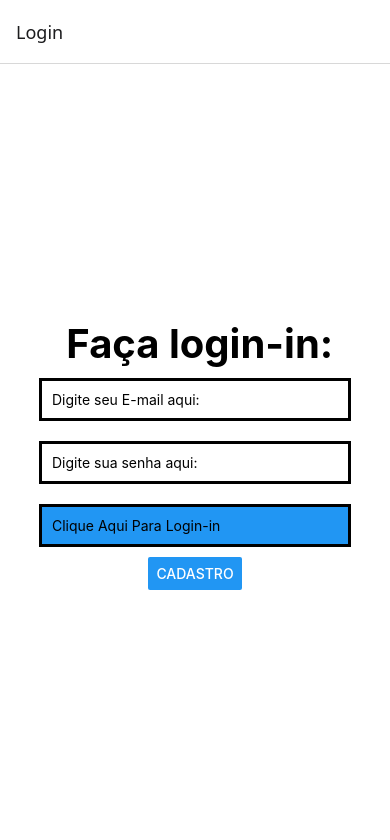
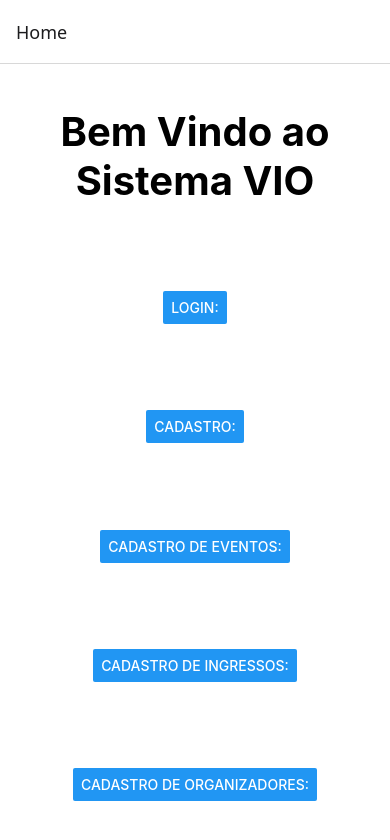
Before and after one commit to JoaoPedroVidal9/LoginApp, a React Native app: screen /Home in a window 390 px wide. Shown: the top 840 px of the page. Built offline with nearby package versions, Linux system fonts and the light colour scheme.

Commit message:
Home e processo do Evento

```diff
--- a/src/App.js
+++ b/src/App.js
@@ -1,5 +1,9 @@
 import Login from './screens/login'
-import Cadastro from "./screens/cadastro";
+import Cad from "./screens/cadastro";
+import CadEve from './screens/cadEventos';
+import CadIngr from './screens/cadIngressos';
+import CadOrg from './screens/cadOrganizadores';
+import Home from './screens/home';
 import {NavigationContainer} from '@react-navigation/native';
 import {createStackNavigator} from '@react-navigation/stack';
 
@@ -10,8 +14,12 @@ export default function App() {
   return (
     <NavigationContainer>
       <Stack.Navigator>
+        <Stack.Screen name='Home' component={Home} />
         <Stack.Screen name="Login" component={Login} />
-        <Stack.Screen name="Cadastro" component={Cadastro} />
+        <Stack.Screen name="Cadastro" component={Cad} />
+        <Stack.Screen name='CadEventos' component={CadEve}/>
+        <Stack.Screen name='CadIngressos' component={CadIngr} />
+        <Stack.Screen name='CadOrganizadores' component={CadOrg} />
       </Stack.Navigator>
     </NavigationContainer>
   );
--- a/src/axios/axios.js
+++ b/src/axios/axios.js
@@ -10,6 +10,9 @@ const api = axios.create({
 const sheets = {
     postLogin:(user)=>api.post('user/login',user),
     postCadas:(user)=>api.post('user',user),
+    postCadEve:(event)=>api.post('evento',event),
+    postCadIngr:(ingresso)=>api.post('ingresso',ingresso),
+    postCadOrg:(org)=>api.post('organizador',org),
 }
 
 export default sheets
--- /dev/null
+++ b/src/screens/cadEventos.js
@@ -0,0 +1,137 @@
+import React, { useState } from "react";
+import {
+  View,
+  Text,
+  TextInput,
+  TouchableOpacity,
+  Alert,
+  StyleSheet,
+  Button,
+} from "react-native";
+import api from "../axios/axios";
+
+export default function CadEventos({navigation}) {
+  const [event, setEvent] = useState({
+// colocar os ngc
+  });
+
+  async function handleCadEve() {
+    await api.postCadEve(event).then(
+      (response) => {
+        Alert.alert("Cadastro Bem Sucedido!", response.data.message);
+        console.log(response.data.message);
+      },
+      (error) => {
+        Alert.alert("Erro,", error.response.data.error);
+        console.log(error.response.error.message);
+      }
+    );
+  }
+
+  return (
+    <View style={styles.container}>
+      <Text style={styles.titulo}> Faça Cadastro do seu Evento:</Text>
+      <TextInput
+        style={styles.inputi}
+        placeholder="Digite o nome dele aqui:"
+        value={user.nome}
+        onChangeText={(value) => {
+          setUser({ ...user, name: value });
+        }}
+      />
+      <TextInput
+        style={styles.inputi}
+        placeholder="Digite seu CPF aqui:"
+        value={user.cpf}
+        onChangeText={(value) => {
+          setUser({ ...user, cpf: value });
+        }}
+      />
+      <TextInput
+        style={styles.inputi}
+        placeholder="Digite seu E-mail aqui:"
+        value={user.email}
+        onChangeText={(value) => {
+          setUser({ ...user, email: value });
+        }}
+      />
+      <TextInput
+        style={styles.inputi}
+        placeholder="Insira sua data de nascimento aqui:"
+        value={user.data_nascimento}
+        onChangeText={(value) => {
+          setUser({ ...user, data_nascimento: value });
+        }}
+      />
+      <TextInput
+        style={styles.inputi}
+        placeholder="Digite sua senha aqui:"
+        secureTextEntry={true}
+        value={user.password}
+        onChangeText={(value) => {
+          setUser({ ...user, password: value });
+        }}
+      />
+      <TouchableOpacity onPress={handleCadEve} style={styles.botao}>
+        <Text>Cadastre-o</Text>
+      </TouchableOpacity>
+      <Button title='Home' onPress={()=>navigation.navigate('Home')}
+      />
+    </View>
+  );
+}
+const styles = StyleSheet.create({
+    container: {
+      flex: 1,
+      backgroundColor: "#fff",
+      alignItems: "center",
+      justifyContent: "center",
+      width: "100%",
+    },
+    titulo: {
+      fontWeight: "bold",
+      fontSize: 40,
+    },
+    box1: {
+      width: 200,
+      height: 200,
+      backgroundColor: "#ff0000",
+    },
+    box2: {
+      width: 200,
+      height: 200,
+      backgroundColor: "#00ff00",
+    },
+    box3: {
+      width: 200,
+      height: 200,
+      backgroundColor: "#0000ff",
+    },
+    box4: {
+      width: 200,
+      height: 200,
+      backgroundColor: "#000000",
+      color:'ffffff'
+    },
+    row:{
+      flexDirection:'row'
+    },
+    texto:{
+      fontWeight:'bold',
+      fontSize:30
+    },
+    inputi:{
+      borderWidth:3,
+      borderColor:'black',
+      width:'80%',
+      padding:10,
+      marginVertical:10
+    },
+    botao:{
+      borderWidth:3,
+      backgroundColor:'#2196f3',
+      width:'80%',
+      padding:10,
+      marginVertical:10
+  }
+  });
--- /dev/null
+++ b/src/screens/cadIngressos.js
@@ -0,0 +1,3 @@
+export default function cadIngr({navigation}){
+
+}
--- /dev/null
+++ b/src/screens/cadOrganizadores.js
@@ -0,0 +1,3 @@
+export default function cadOrg({navigation}){
+
+}
--- /dev/null
+++ b/src/screens/home.js
@@ -0,0 +1,40 @@
+import { View, Text, StyleSheet, Button } from "react-native";
+
+export default function Home({ navigation }) {
+  return (
+    <View style={styles.container}>
+      <Text style={styles.titulo}>Bem Vindo ao Sistema VIO</Text>
+      <Button title="Login:" onPress={() => navigation.navigate("Login")} />
+      <Button
+        title="Cadastro:"
+        onPress={() => navigation.navigate("Cadastro")}
+      />
+      <Button
+        title="Cadastro de Eventos:"
+        onPress={() => navigation.navigate("CadEventos")}
+      />
+      <Button
+        title="Cadastro de Ingressos:"
+        onPress={() => navigation.navigate("CadIngressos")}
+      />
+      <Button
+        title="Cadastro de Organizadores:"
+        onPress={() => navigation.navigate("CadOrganizadores")}
+      />
+    </View>
+  );
+}
+const styles = StyleSheet.create({
+  container: {
+    flex: 1,
+    backgroundColor: "#fff",
+    alignItems: "center",
+    justifyContent: "space-around",
+    width: "100%",
+  },
+  titulo: {
+    textAlign:'center',
+    fontWeight: "bold",
+    fontSize: 40,
+  },
+});
```
